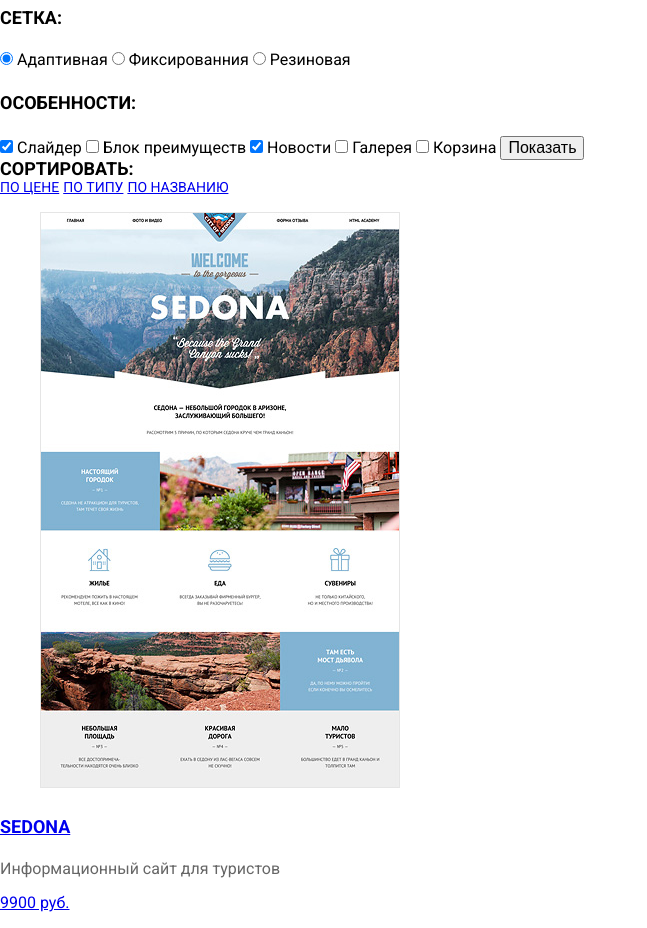
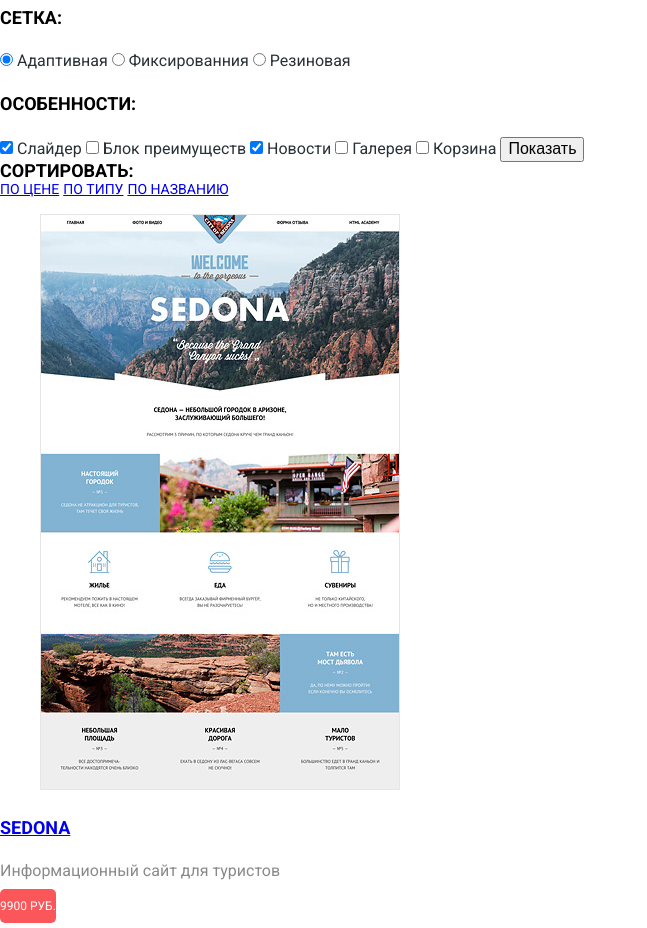
Before and after one commit to Mnemosina/569247-nerds, a plain HTML site: page catalog.html in a window 1280 px wide. Shown: the part 436-1364 px from the top of the page, without its empty margins (0-647 px from the left). Drawn offline with Linux system fonts and the light colour scheme.

Commit message:
П - правки

```diff
--- a/catalog.html
+++ b/catalog.html
@@ -56,7 +56,7 @@
 					<label class="catalog-label" for="gallery">Галерея</label>
 					<input type="checkbox" name="cart" id="cart">
 					<label class="catalog-label" for="cart">Корзина</label>
-					<button type="submit" class="btn">Показать</button>
+					<button type="submit" class="btn-catalog">Показать</button>
 				</form>
 			</aside>
 			<div class="catalog-right-column">
@@ -80,7 +80,7 @@
 								<a href="#" class="catalog-item-link">Sedona</a>
 							</h3>
 							<p class="catalog-item-info">Информационный сайт для туристов</p>
-								<a href="#" class="catalog-item-btn">9900 руб.</a>
+								<a href="#" class="catalog-item-btn btn">9900 руб.</a>
 						</div>
 					</div>
 					<div class="catalog-item">
@@ -92,7 +92,7 @@
 								<a href="#" class="catalog-item-link">Sedona</a>
 							</h3>
 							<p class="catalog-item-info">Информационный сайт для туристов</p>
-								<a href="#" class="catalog-item-btn">9900 руб.</a>
+								<a href="#" class="catalog-item-btn btn">9900 руб.</a>
 						</div>
 					</div>
 					<div class="catalog-item">
@@ -104,7 +104,7 @@
 								<a href="#" class="catalog-item-link">Sedona</a>
 							</h3>
 							<p class="catalog-item-info">Информационный сайт для туристов</p>
-								<a href="#" class="catalog-item-btn">9900 руб.</a>
+								<a href="#" class="catalog-item-btn btn">9900 руб.</a>
 						</div>
 					</div>
 					<div class="catalog-item">
@@ -116,7 +116,7 @@
 								<a href="#" class="catalog-item-link">Sedona</a>
 							</h3>
 							<p class="catalog-item-info">Информационный сайт для туристов</p>
-								<a href="#" class="catalog-item-btn">9900 руб.</a>
+								<a href="#" class="catalog-item-btn btn">9900 руб.</a>
 						</div>
 					</div>
 					<div class="catalog-item">
@@ -128,7 +128,7 @@
 								<a href="#" class="catalog-item-link">Sedona</a>
 							</h3>
 							<p class="catalog-item-info">Информационный сайт для туристов</p>
-								<a href="#" class="catalog-item-btn">9900 руб.</a>
+								<a href="#" class="catalog-item-btn btn">9900 руб.</a>
 						</div>
 					</div>
 					<div class="catalog-item">
@@ -140,7 +140,7 @@
 								<a href="#" class="catalog-item-link">Sedona</a>
 							</h3>
 							<p class="catalog-item-info">Информационный сайт для туристов</p>
-								<a href="#" class="catalog-item-btn">9900 руб.</a>
+								<a href="#" class="catalog-item-btn btn">9900 руб.</a>
 						</div>
 					</div>
 				</div>
--- a/css/style.css
+++ b/css/style.css
@@ -113,5 +113,25 @@ header {
 .catalog-item-info {
 	font-size: 16px;
 	line-height: 18px;
-	color: #666666;
+	color: #8a8a8a;
 }
+
+.catalog-label {
+	color: #283136;
+	font-size: 16px;
+	line-height: 20px;
+}
+
+.btn {
+	padding-top: 10px;
+    padding-bottom: 10px;
+    color: #fff;
+    background-color: #fb565a;
+    border-radius: 5px;
+    border: none;
+    cursor: pointer;
+    font-size: 12px;
+    line-height: 18px;
+    text-decoration: none;
+    text-transform: uppercase;
+}
```
Also changed, not shown: img/logo-borodinski.png, img/logo-html.png, img/logo-mishka.png, img/logo-pink.png.
